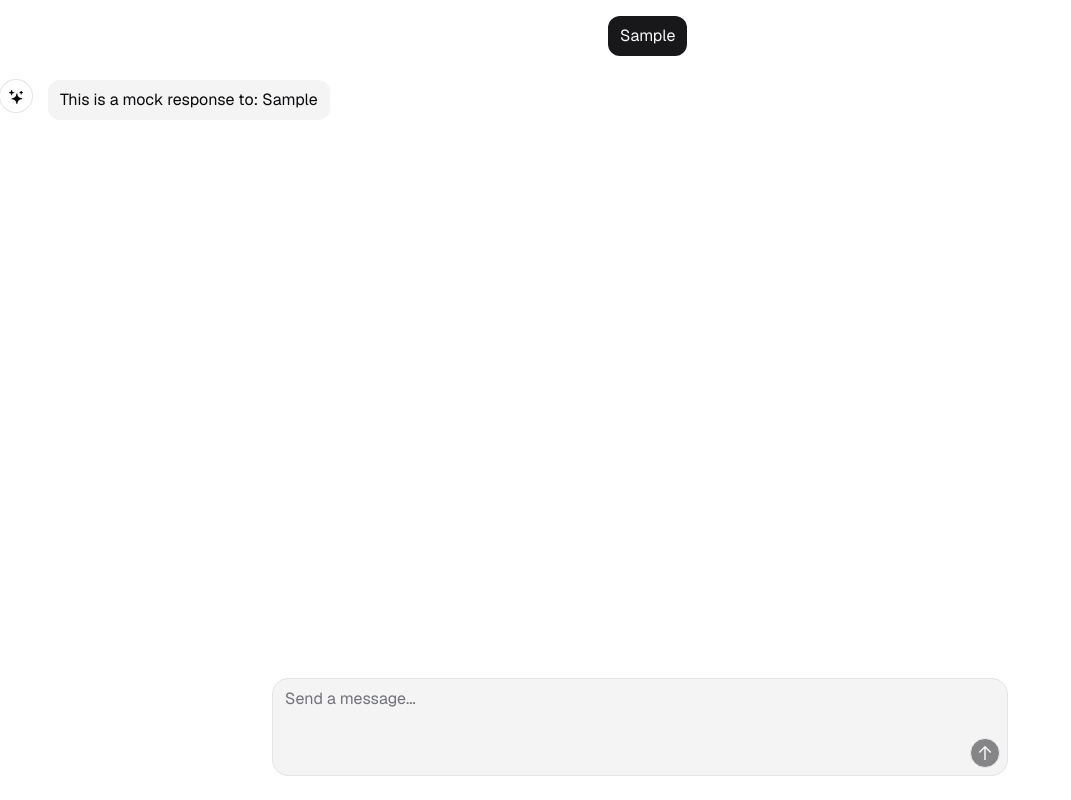
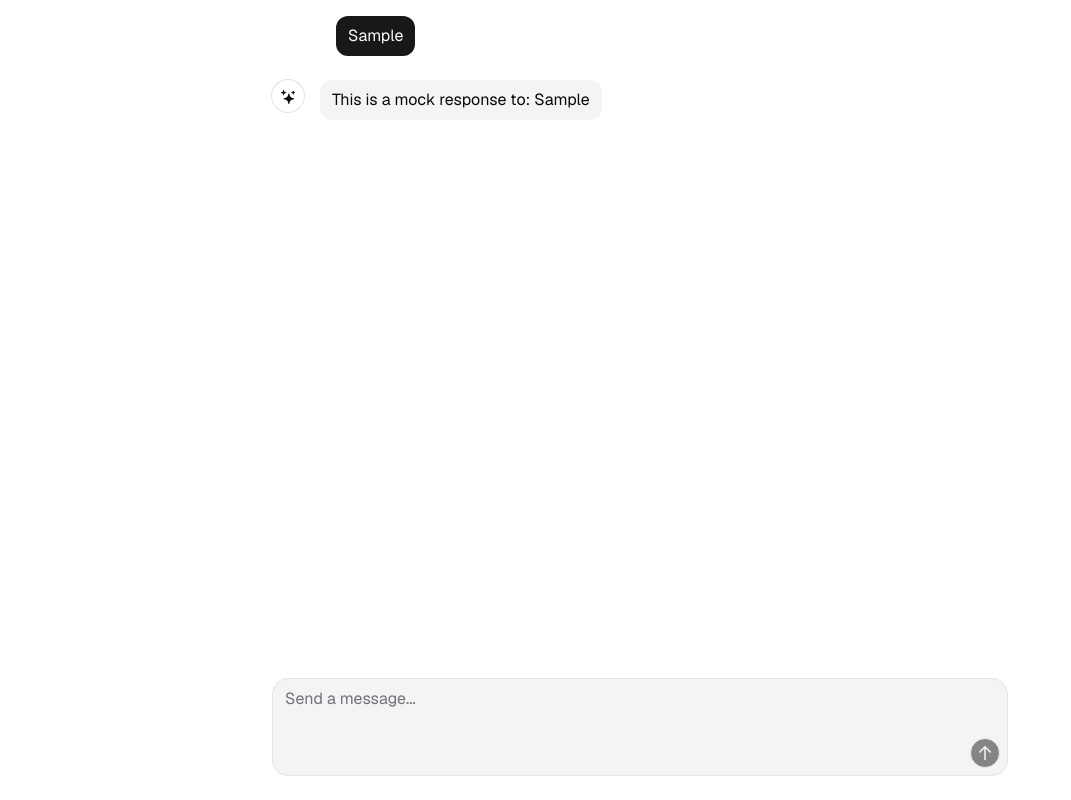
Before and after one commit to mohamedayari1/yt-chatbot-frontend, a Next.js app: page / in a window 1280 px wide. Both pictures are taken after typing "Sample" into the empty fields and a click on the button 826 px from the left and 625 px from the top of the page. Shown: the whole page, without its empty margins (0-1071 px from the left). Built offline with nearby package versions, Linux system fonts and the light colour scheme; no server answers; what bcrypt-ts would draw is missing.

Commit message:
fix Conversation message component styling

```diff
--- a/components/minimal-components/message-bubble.tsx
+++ b/components/minimal-components/message-bubble.tsx
@@ -1,5 +1,6 @@
 import { ChatMessage } from "@/lib/types";
-import { motion } from "framer-motion";
+import { cx } from "class-variance-authority";
+import { AnimatePresence, motion } from "framer-motion";
 import { SparklesIcon } from "../icons";
 
 interface MessageBubbleProps {
@@ -22,9 +23,16 @@ export default function MessageBubble({
     .join(" ");
 
   return (
-    <motion.div>
+    <AnimatePresence>
+      <motion.div
+        data-testid={`message-${message.role}`}
+        className="w-full mx-auto max-w-3xl px-4 group/message"
+        initial={{ y: 5, opacity: 0 }}
+        animate={{ y: 0, opacity: 1 }}
+        data-role={message.role}
+      >
         <div
-        className={`flex gap-4 w-full ${
+          className={`flex gap-4 w-full group-data-[role=user]/message:ml-auto group-data-[role=user]/message:max-w-2xl ${
             isUser ? "ml-auto max-w-2xl" : "w-full"
           }`}
         >
@@ -50,13 +58,47 @@ export default function MessageBubble({
           </div>
 
           {/* Loading indicator */}
-        {isLoading && (
+          {/* {isLoading && message.role === "assistant" && (
           <div className="flex items-center gap-2 text-muted-foreground text-sm">
           <div className="animate-spin">⏳</div>
           <span>Thinking...</span>
           </div>
+          )} */}
+        </div>
+      </motion.div>
+    </AnimatePresence>
+  );
+}
+
+export const ThinkingMessage = () => {
+  const role = "assistant";
+
+  return (
+    <motion.div
+      data-testid="message-assistant-loading"
+      className="w-full mx-auto max-w-3xl px-4 group/message min-h-96"
+      initial={{ y: 5, opacity: 0 }}
+      animate={{ y: 0, opacity: 1, transition: { delay: 1 } }}
+      data-role={role}
+    >
+      <div
+        className={cx(
+          "flex gap-4 group-data-[role=user]/message:px-3 w-full group-data-[role=user]/message:w-fit group-data-[role=user]/message:ml-auto group-data-[role=user]/message:max-w-2xl group-data-[role=user]/message:py-2 rounded-xl",
+          {
+            "group-data-[role=user]/message:bg-muted": true,
+          }
         )}
+      >
+        <div className="size-8 flex items-center rounded-full justify-center ring-1 shrink-0 ring-border">
+          <SparklesIcon size={14} />
+        </div>
+
+        <div className="flex flex-col gap-2 w-full">
+          <div className="flex flex-col gap-4 text-muted-foreground">
+            Hmm...
+          </div>
+        </div>
       </div>
     </motion.div>
   );
-}
+};
--- a/components/minimal-components/messages.tsx
+++ b/components/minimal-components/messages.tsx
@@ -3,8 +3,8 @@
 import type { ChatMessage } from "@/lib/types";
 import { motion } from "framer-motion";
 import { useEffect, useRef } from "react";
-import MessageBubble from "./message-bubble";
 import Greeting from "./Greeting";
+import MessageBubble, { ThinkingMessage } from "./message-bubble";
 
 interface ConversationProps {
   messages: ChatMessage[];
@@ -51,7 +51,7 @@ export default function Conversation({
         </motion.div>
       ))}
 
-      {isLoading && messages.length > 0 && (
+      {/* {isLoading && messages.length > 0 && (
         <motion.div
           initial={{ opacity: 0, y: 10 }}
           animate={{ opacity: 1, y: 0 }}
@@ -68,6 +68,10 @@ export default function Conversation({
             </div>
           </div>
         </motion.div>
+      )} */}
+
+      {messages.length > 0 && messages[messages.length - 1].role === "user" && (
+        <ThinkingMessage />
       )}
 
       {/* Invisible element for auto-scroll */}
```
Lines whose indentation alone changed are shown as unchanged.
